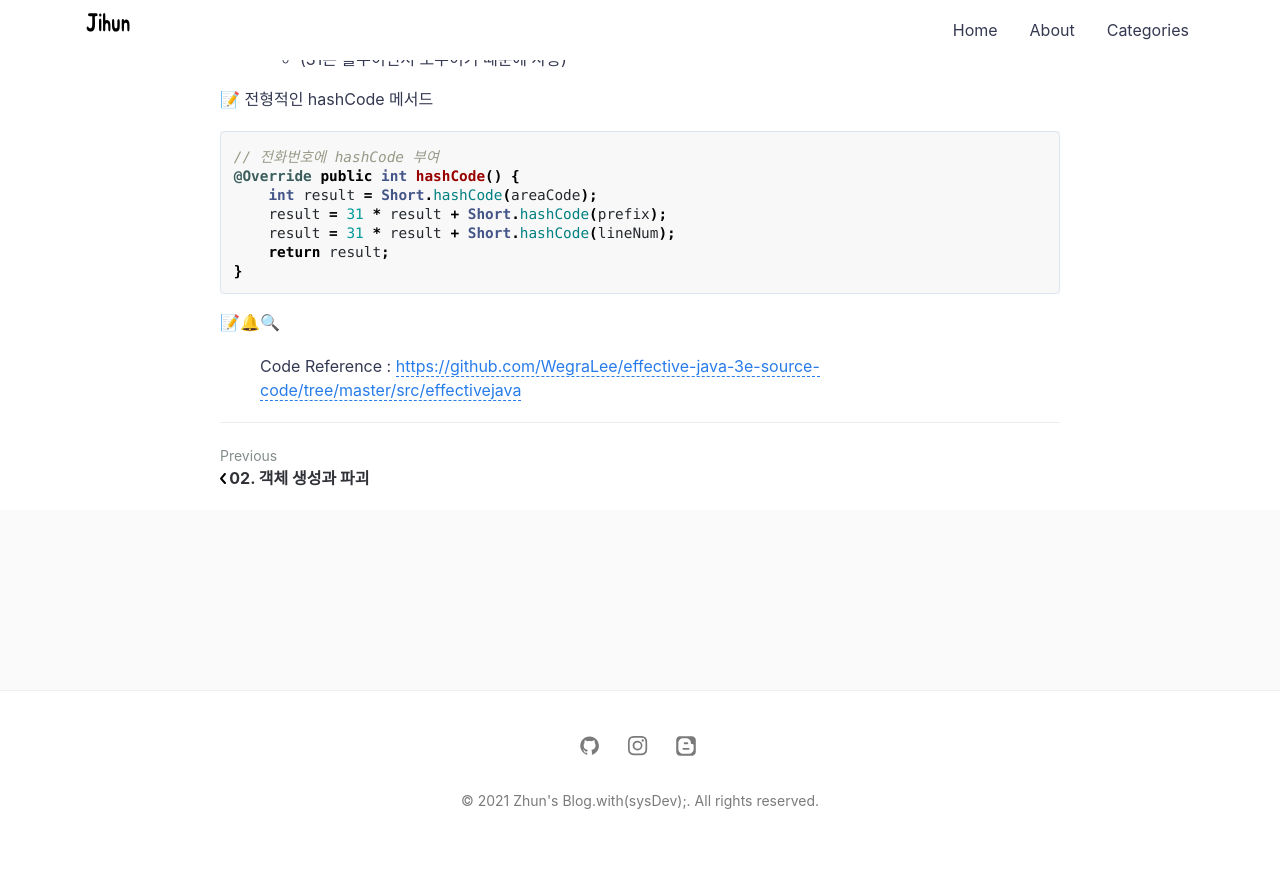
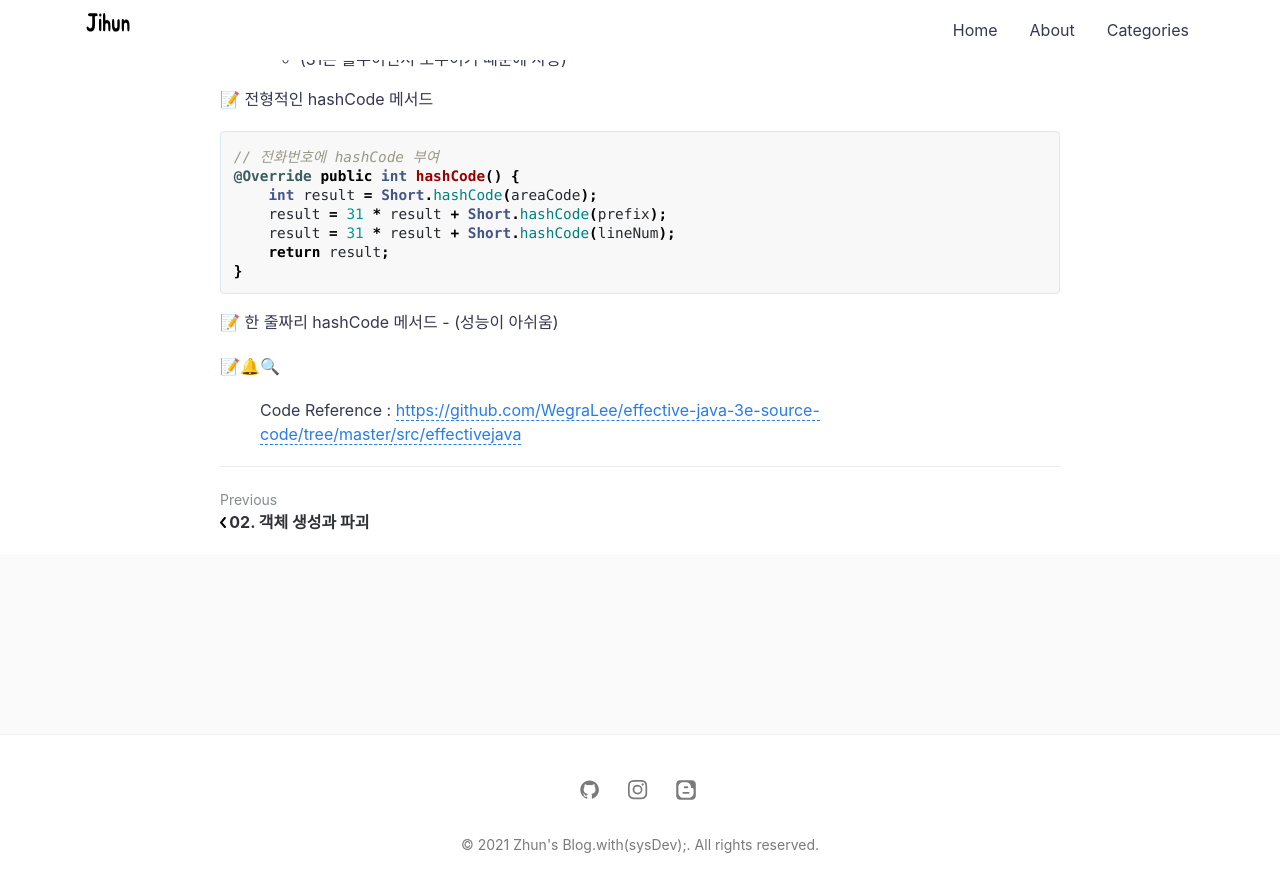
Before and after one commit to jihunparkme/jihunparkme.github.io, a Jekyll site: the page built from _posts/2021-03-15-모든_객체의_공통_메서드.md, in a window 1280 px wide and 900 px high, scrolled down 5365 px. Shown: the top 892 px of the window. Built offline with Jekyll 4.4.1, drawn with Linux system fonts in a browser that asks for light colours; comment, search, counter and statistics services are not loaded; before the commit the page ends 6221 px from its top, so only the background shows below that.

Commit message:
hashCode 메서드 예시

````diff
--- a/_posts/2021-03-15-모든_객체의_공통_메서드.md
+++ b/_posts/2021-03-15-모든_객체의_공통_메서드.md
@@ -241,7 +241,7 @@ public final class PhoneNumber {
 }
 ```
 
-
+📝 한 줄짜리 hashCode 메서드  - (성능이 아쉬움)
 
 
 
````
